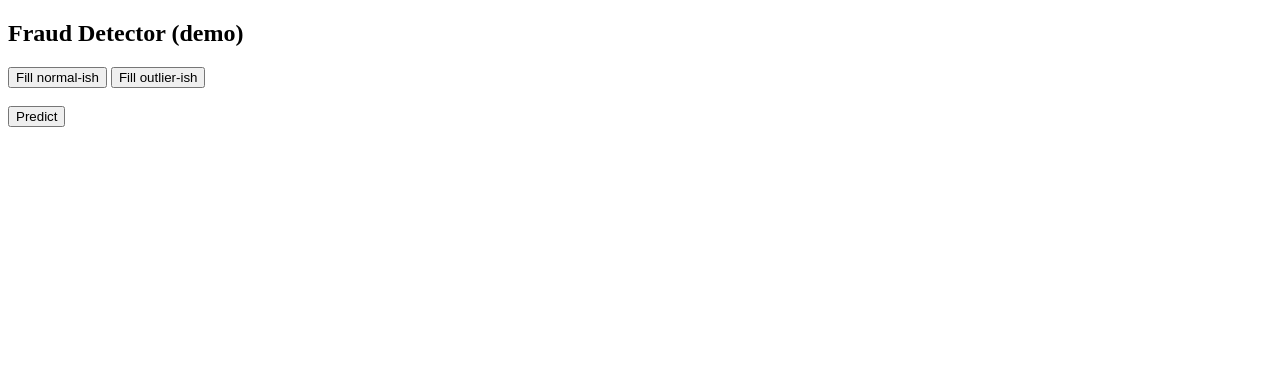
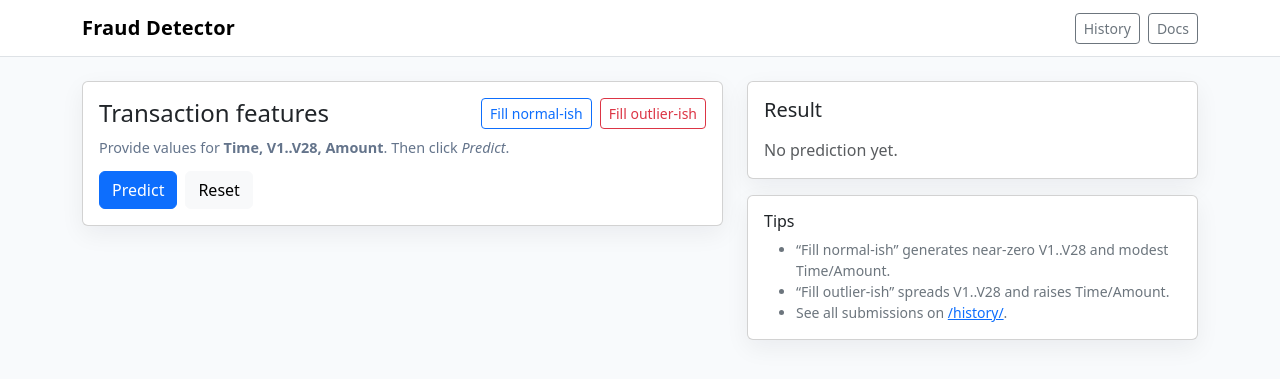
Before and after one commit to aaart45/Fraud_Capstone, a Django app: page / in a window 1280 px wide. Shown: the top 379 px of the page. Run offline with Django 5.2, Linux system fonts and the light colour scheme; a user stored in the database is signed in; parts of the project's set-up code (start-up, migrations or seed data) failed here and were passed over.

Commit message:
Polish home page UI (Bootstrap, result card, helpers)

```diff
--- a/predictor/templates/predictor/form.html
+++ b/predictor/templates/predictor/form.html
@@ -1,95 +1,203 @@
-<!DOCTYPE html>
-<html>
+<!doctype html>
+<html lang="en">
 <head>
-  <meta charset="utf-8"><title>Fraud Check</title>
+  <meta charset="utf-8" />
+  <meta name="viewport" content="width=device-width,initial-scale=1" />
+  <title>Fraud Detector</title>
+
+  <!-- Bootstrap 5 -->
+  <link href="https://cdn.jsdelivr.net/npm/bootstrap@5.3.3/dist/css/bootstrap.min.css" rel="stylesheet">
+
+  <style>
+    body { background: #f8fafc; }
+    .navbar-brand { font-weight: 700; letter-spacing: 0.2px; }
+    .feature-label { font-size: .9rem; color:#334155; }
+    .result-badge { font-weight: 700; font-size: .95rem; }
+    .muted-kv { font-size: .9rem; color:#475569; }
+    .card-shadow { box-shadow: 0 8px 24px rgba(15, 23, 42, .06); }
+    .grid-help { font-size:.9rem; color:#64748b; }
+  </style>
 </head>
 <body>
-  <h2>Fraud Detector (demo)</h2>
-<button type="button" id="fill-normal">Fill normal-ish</button>
-<button type="button" id="fill-outlier">Fill outlier-ish</button>
-<br><br>
 
-  <form id="f">
-    <div>
-      {% for f in features %}
-        <label>{{ f }} <input type="number" step="any" name="{{ f }}" value="0"></label><br/>
-      {% endfor %}
+  <!-- Top bar -->
+  <nav class="navbar navbar-expand-lg bg-white border-bottom sticky-top">
+    <div class="container">
+      <a class="navbar-brand" href="/">Fraud&nbsp;Detector</a>
+      <div class="d-flex gap-2">
+        <a class="btn btn-outline-secondary btn-sm" href="/history/">History</a>
+        <a class="btn btn-outline-secondary btn-sm" href="/docs/">Docs</a>
+      </div>
     </div>
-    <button type="submit">Predict</button>
-  </form>
-  <div id="result"></div>
+  </nav>
 
-  <style>
-    .badge { display:inline-block; padding:6px 10px; border-radius:6px; font-weight:600; }
-    .ok { background:#e7f7ee; color:#0a7a3b; border:1px solid #bfe8d0; }
-    .fraud { background:#fde8e8; color:#9b1c1c; border:1px solid #f5c2c2; }
-    pre { white-space: pre-wrap; }
-  </style>
+  <div class="container py-4">
+    <div class="row g-4">
+      <!-- Left: form -->
+      <div class="col-lg-7">
+        <div class="card card-shadow">
+          <div class="card-body">
+            <div class="d-flex align-items-center justify-content-between mb-2">
+              <h1 class="h4 mb-0">Transaction features</h1>
+              <div class="d-flex gap-2">
+                <button type="button" id="fill-normal" class="btn btn-outline-primary btn-sm">Fill normal-ish</button>
+                <button type="button" id="fill-outlier" class="btn btn-outline-danger btn-sm">Fill outlier-ish</button>
+              </div>
+            </div>
+            <p class="grid-help mb-4">Provide values for <strong>Time, V1..V28, Amount</strong>. Then click <em>Predict</em>.</p>
 
+            <form id="f" class="row g-3">
+              {% for f in features %}
+                <div class="col-6 col-md-4">
+                  <label class="feature-label" for="f-{{ f }}">{{ f }}</label>
+                  <input id="f-{{ f }}" class="form-control" type="number" step="any" name="{{ f }}" data-feature="{{ f }}" value="0" />
+                </div>
+              {% endfor %}
+              <div class="col-12 d-flex gap-2 mt-1">
+                <button type="submit" class="btn btn-primary">Predict</button>
+                <button type="button" id="reset" class="btn btn-light">Reset</button>
+              </div>
+            </form>
+
+            <!-- errors -->
+            <div id="errors" class="alert alert-danger mt-3 d-none" role="alert"></div>
+          </div>
+        </div>
+      </div>
+
+      <!-- Right: result -->
+      <div class="col-lg-5">
+        <div class="card card-shadow">
+          <div class="card-body">
+            <h2 class="h5 mb-3">Result</h2>
+            <div id="result" class="text-muted">No prediction yet.</div>
+          </div>
+        </div>
+
+        <div class="card card-shadow mt-3">
+          <div class="card-body">
+            <h2 class="h6 mb-2">Tips</h2>
+            <ul class="mb-0 small text-secondary">
+              <li>“Fill normal-ish” generates near-zero V1..V28 and modest Time/Amount.</li>
+              <li>“Fill outlier-ish” spreads V1..V28 and raises Time/Amount.</li>
+              <li>See all submissions on <a href="/history/">/history/</a>.</li>
+            </ul>
+          </div>
+        </div>
+      </div>
+    </div> <!-- row -->
+  </div> <!-- container -->
+
+  <script src="https://cdn.jsdelivr.net/npm/bootstrap@5.3.3/dist/js/bootstrap.bundle.min.js"></script>
   <script>
-    function randn() {
+    // ------------ helpers ------------
+    function randn() { // Gaussian
       let u=0, v=0;
       while(u===0) u=Math.random();
       while(v===0) v=Math.random();
-      return Math.sqrt(-2*Math.log(u))*Math.cos(2*Math.PI*v);
+      return Math.sqrt(-2*Math.log(u)) * Math.cos(2*Math.PI*v);
+    }
+    function getCookie(name) {
+      const m = document.cookie.match('(^|;)\\s*'+name+'\\s*=\\s*([^;]+)');
+      return m ? m.pop() : '';
+    }
+    const inputs = () => Array.from(document.querySelectorAll('[data-feature]'));
+    const toNumber = v => {
+      const n = Number(v);
+      return Number.isFinite(n) ? n : 0;
     }
 
+    // ------------ fill buttons ------------
     function fillValues(mode) {
-      const inputs = document.querySelectorAll('input[name]');
-      inputs.forEach(inp => {
-        const name = inp.name;
+      inputs().forEach(inp => {
+        const name = inp.dataset.feature;
         let val = 0;
-
         if (name === 'Time') {
-          val = mode === 'out' ? Math.floor(50000 + Math.random()*50000)
-                               : Math.floor(1000 + Math.random()*20000);
+          val = mode==='out' ? Math.floor(50000 + Math.random()*50000)
+                             : Math.floor(1000 + Math.random()*20000);
         } else if (name === 'Amount') {
-          val = mode === 'out' ? +(200 + Math.random()*800).toFixed(2)
-                               : +(5 + Math.random()*75).toFixed(2);
+          val = mode==='out' ? +(200 + Math.random()*800).toFixed(2)
+                             : +(5 + Math.random()*75).toFixed(2);
         } else {
-          // V1..V28
-          val = mode === 'out'
-            ? +(randn()*3.5).toFixed(4)      // wider spread
-            : +(randn()*0.5).toFixed(4);     // small, near zero
+          val = mode==='out' ? +(randn()*3.5).toFixed(4)
+                             : +(randn()*0.5).toFixed(4);
         }
         inp.value = val;
       });
     }
-
     document.getElementById('fill-normal').addEventListener('click', () => fillValues('norm'));
     document.getElementById('fill-outlier').addEventListener('click', () => fillValues('out'));
-    const form = document.getElementById('f');
+    document.getElementById('reset').addEventListener('click', () => {
+      inputs().forEach(i => i.value = 0);
+      document.getElementById('result').textContent = 'No prediction yet.';
+      document.getElementById('errors').classList.add('d-none');
+    });
+
+    // ------------ submit ------------
+    const form   = document.getElementById('f');
     const result = document.getElementById('result');
+    const errors = document.getElementById('errors');
 
     form.addEventListener('submit', async (e) => {
       e.preventDefault();
-      const data = {};
-      for (const [k, v] of new FormData(form).entries()) data[k] = Number(v);
 
-      result.innerHTML = 'Predicting...';
+      // build payload
+      const payload = {};
+      for (const inp of inputs()) {
+        payload[inp.dataset.feature] = toNumber(inp.value);
+      }
+
+      errors.classList.add('d-none');
+      result.innerHTML = '<div class="text-secondary">Predicting…</div>';
+
       try {
         const r = await fetch('/api/predict', {
           method: 'POST',
-          headers: {'Content-Type': 'application/json'},
-          body: JSON.stringify(data)
+          headers: {
+            'Content-Type': 'application/json',
+            'X-CSRFToken': getCookie('csrftoken') // harmless if API is csrf_exempt
+          },
+          body: JSON.stringify(payload)
         });
-        const j = await r.json();
 
-        if (j.error) { result.textContent = 'Error: ' + j.error; return; }
+        const j = await r.json().catch(() => ({}));
 
-        const badgeClass = j.is_fraud ? 'fraud' : 'ok';
-        const label = j.is_fraud ? 'FRAUD' : 'OK';
-        const conf = (j.confidence ?? 0) * 100;
+        if (!r.ok) {
+          const msg = Array.isArray(j.errors) ? j.errors.join('<br>')
+                    : (j.error || 'Invalid input.');
+          errors.innerHTML = msg;
+          errors.classList.remove('d-none');
+          result.innerHTML = '<span class="text-danger">Prediction failed.</span>';
+          return;
+        }
+
+        const isFraud = !!j.is_fraud;
+        const conf    = (j.confidence ?? j.pseudo_probability ?? 0) * 100;
+        const badge   = isFraud ? 'danger' : 'success';
+        const label   = isFraud ? 'FRAUD' : 'OK';
 
         result.innerHTML = `
-          <div class="badge ${badgeClass}">${label} — ${(conf).toFixed(1)}% confidence</div>
-          <pre>${JSON.stringify(j, null, 2)}</pre>
+          <div class="d-flex align-items-center gap-2 mb-2">
+            <span class="badge text-bg-${badge} result-badge px-3 py-2">${label}</span>
+            <span class="muted-kv">Confidence: ${conf.toFixed(1)}%</span>
+          </div>
+          <div class="row row-cols-2 g-2">
+            <div class="col"><span class="muted-kv">Model:</span> ${j.model_name ?? '—'}</div>
+            <div class="col"><span class="muted-kv">Version:</span> ${j.version ?? '—'}</div>
+            <div class="col"><span class="muted-kv">Anomaly score:</span> ${j.anomaly_score ?? '—'}</div>
+          </div>
+          <hr class="my-3">
+          <details>
+            <summary class="text-secondary small">Raw response</summary>
+            <pre class="mt-2 small">${JSON.stringify(j, null, 2)}</pre>
+          </details>
         `;
       } catch (err) {
-        result.textContent = 'Error: ' + err.message;
+        errors.textContent = 'Network error: ' + err.message;
+        errors.classList.remove('d-none');
+        result.innerHTML = '<span class="text-danger">Prediction failed.</span>';
       }
     });
   </script>
-
 </body>
 </html>
```
